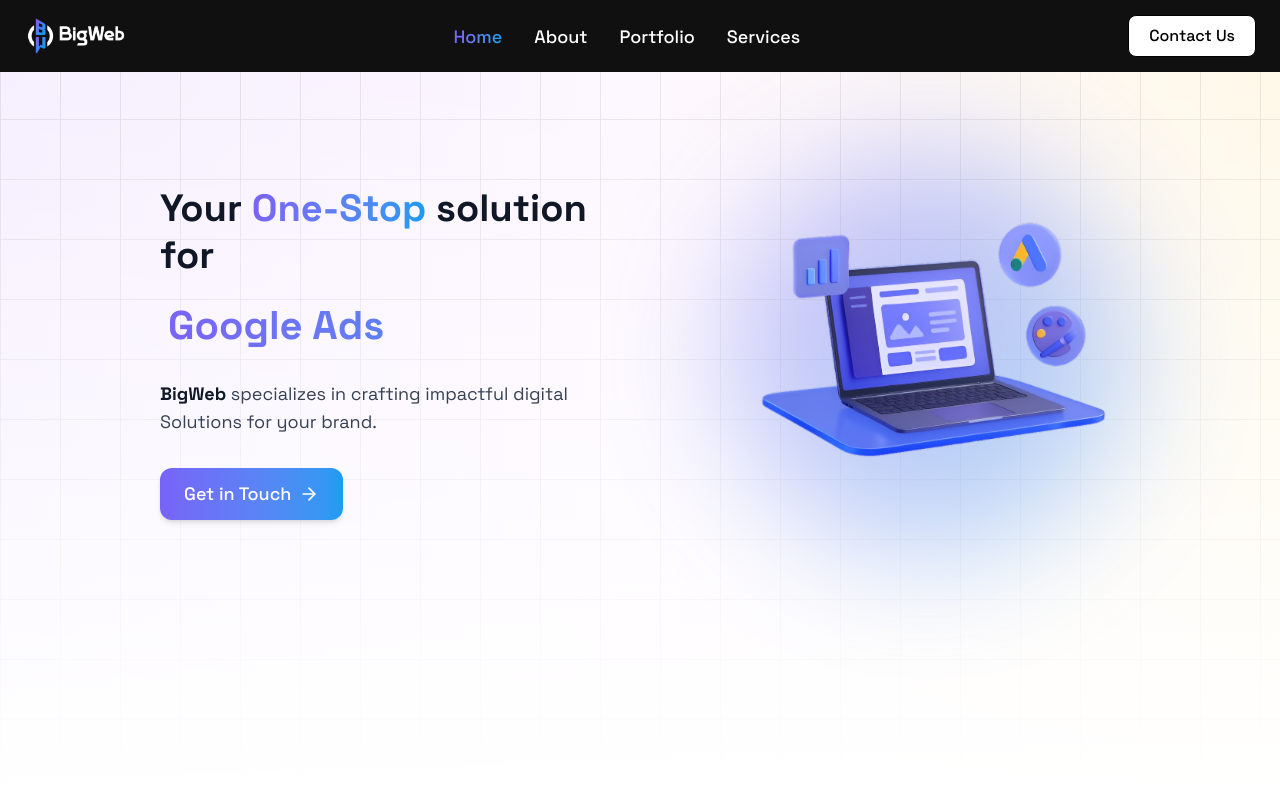
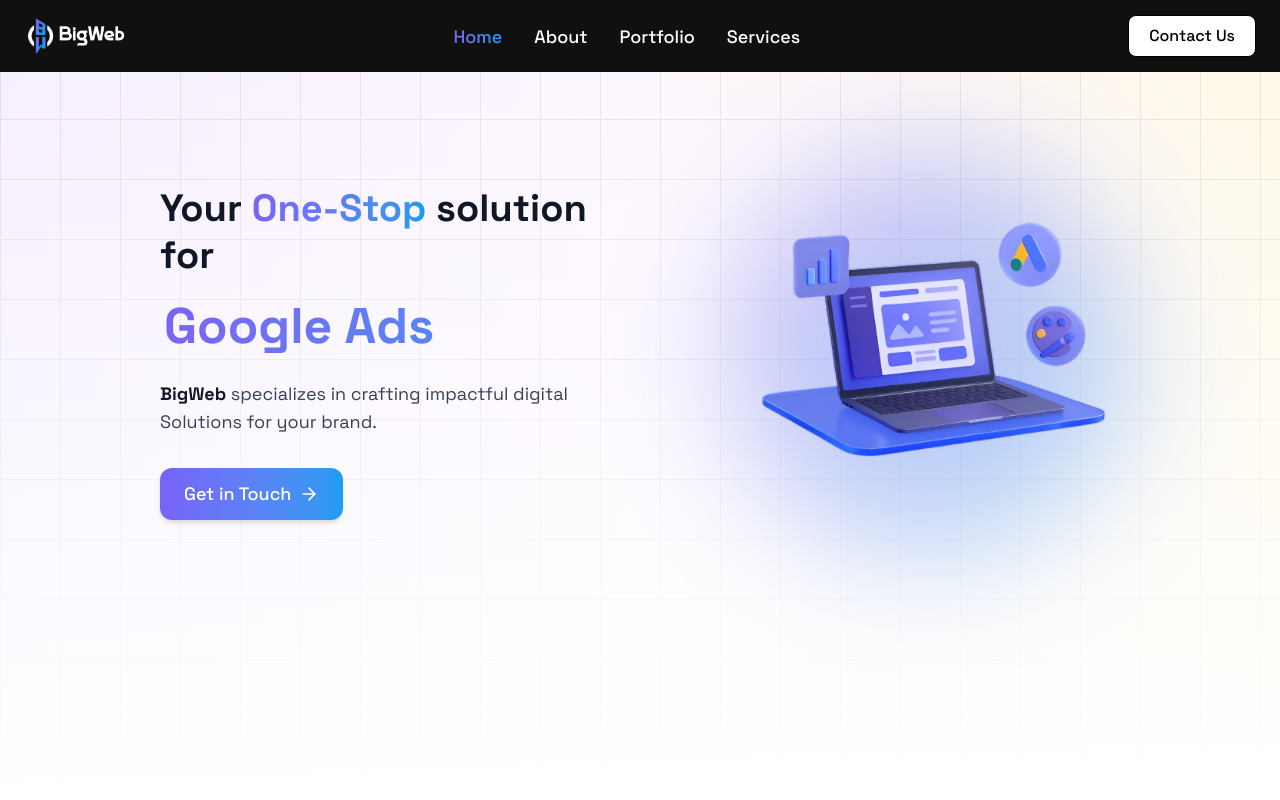
Before and after one commit to maverickprofile/bigweb-solutions, a React (Vite) app: page / in a window 1280 px wide. Shown: the top 800 px of the page. Built offline with nearby package versions, Linux system fonts and the light colour scheme; a web font is replaced by a local one.

Commit message:
added styling

```diff
--- a/src/components/HeroSection.jsx
+++ b/src/components/HeroSection.jsx
@@ -138,7 +138,7 @@
     {services.map((service, i) => (
       <div
         key={i}
-        className="h-[60px] flex items-center justify-center lg:justify-start whitespace-nowrap text-[22px] sm:text-[28px] lg:text-[40px] font-extrabold leading-none px-2 bg-gradient-to-r from-[#7A63F5] to-[#159BF0] text-transparent bg-clip-text"
+        className="h-[60px] flex items-center justify-center lg:justify-start whitespace-nowrap text-[28px] sm:text-[30px] lg:text-[50px] font-extrabold leading-none px-1 bg-gradient-to-r from-[#7A63F5] to-[#159BF0] text-transparent bg-clip-text"
         style={{ height: `${itemHeight}px` }}
       >
         {service}
@@ -163,7 +163,7 @@
 
         {/* Right Side - Image */}
         <div className="w-full lg:w-1/2 relative flex items-center justify-center order-first lg:order-none">
-          <div className="absolute w-[300px] h-[300px] md:w-[400px] md:h-[400px] rounded-full bg-gradient-to-br from-[#7A63F5] to-[#159BF0] blur-3xl opacity-40 z-0" />
+          <div className="absolute w-[300px] h-[400px] md:w-[400px] md:h-[400px] rounded-full bg-gradient-to-br from-[#7A63F5] to-[#159BF0] blur-3xl opacity-40 z-0" />
           <img
             src="/ChatGPT_Image_Apr_12__2025__04_53_56_PM-removebg-preview (1).png"
             alt="Hero Visual"
```
